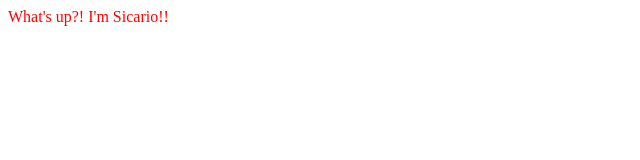
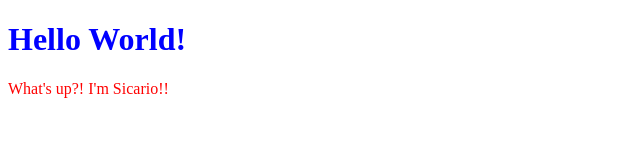
Before and after one commit to SicarioVT/First-Github-Project, a plain HTML site: page index.html in a window 1280 px wide. Shown: the whole page, without its empty margins (0-640 px from the left). Drawn offline with Linux system fonts and the light colour scheme.

Commit message:
edited css and added in new folder

```diff
--- /dev/null
+++ b/css/styles.css
@@ -0,0 +1,6 @@
+h1{
+    color:blue;
+}
+body {
+    color:red;
+}
--- a/index.html
+++ b/index.html
@@ -5,10 +5,12 @@
     <meta http-equiv="X-UA-Compatible" content="IE=edge">
     <meta name="viewport" content="width=device-width, initial-scale=1.0">
     <title>Document</title>
-    <link rel="stylesheet" href="styles.css">
+    <link rel="stylesheet" type="text/css" href="css/styles.css">
 </head>
 
 <body>
+    <h1>Hello World!</h1>
+
     What's up?! I'm Sicario!!
 </body>
 
--- a/styles.css
+++ /dev/null
@@ -1,3 +0,0 @@
-* {
-    color:red;
-}
```
